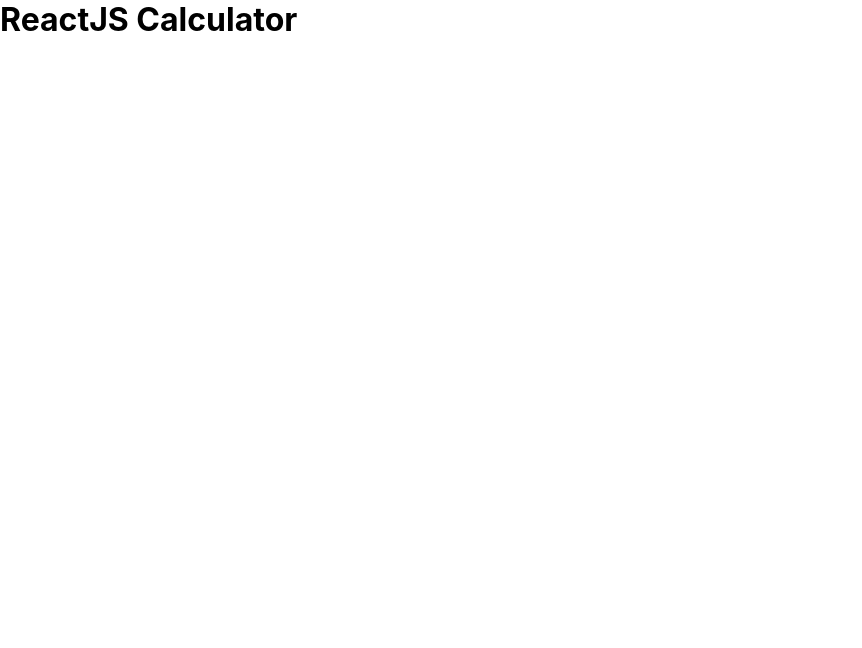
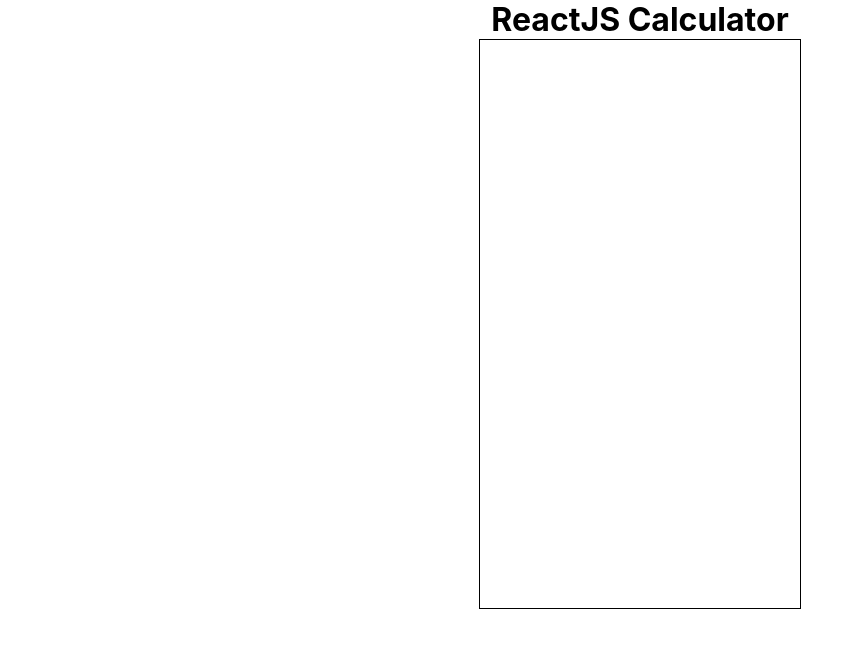
Before and after one commit to Csprier/calculator, a React (Create React App) app: page / in a window 1280 px wide. Shown: the top 648 px of the page, without its empty margins (0-862 px from the left). Built offline with nearby package versions, Linux system fonts and the light colour scheme.

Commit message:
Added styles to center the calculator container child element and created button class

```diff
--- a/src/App.css
+++ b/src/App.css
@@ -9,7 +9,7 @@
 }
 
 .App-header {
-
+  text-align: center;
 }
 
 .App-header h1 {
--- a/src/App.js
+++ b/src/App.js
@@ -1,5 +1,6 @@
 import React, { Component } from 'react';
 import './App.css';
+import Calculator from './components/Calculator';
 
 class App extends Component {
   render() {
@@ -9,7 +10,7 @@
           <h1>ReactJS Calculator</h1>
         </header>
         <main>
-
+          <Calculator />
         </main>
       </div>
     );
--- /dev/null
+++ b/src/components/Calculator.js
@@ -0,0 +1,23 @@
+import React, { Component } from 'react';
+import './css/calculator.css';
+
+class Calculator extends Component {
+  constructor() {
+    super();
+    this.state = {
+      operations: []
+    }
+  }
+
+  render() {
+    return(
+      <div className="calculator-container">
+        <div className="calculator">
+
+        </div>
+      </div>
+    );
+  }
+}
+
+export default Calculator;
--- /dev/null
+++ b/src/components/css/calculator.css
@@ -0,0 +1,12 @@
+.calculator-container {
+  width: 100%;
+  height: 568px;
+}
+
+.calculator {
+  width: 320px;
+  height: 568px;
+  margin: 0 auto;
+  padding: 0px;
+  border: 1px solid black;
+}
```
Also changed, not shown: src/components/Button.js (added, +9 -0 lines).
